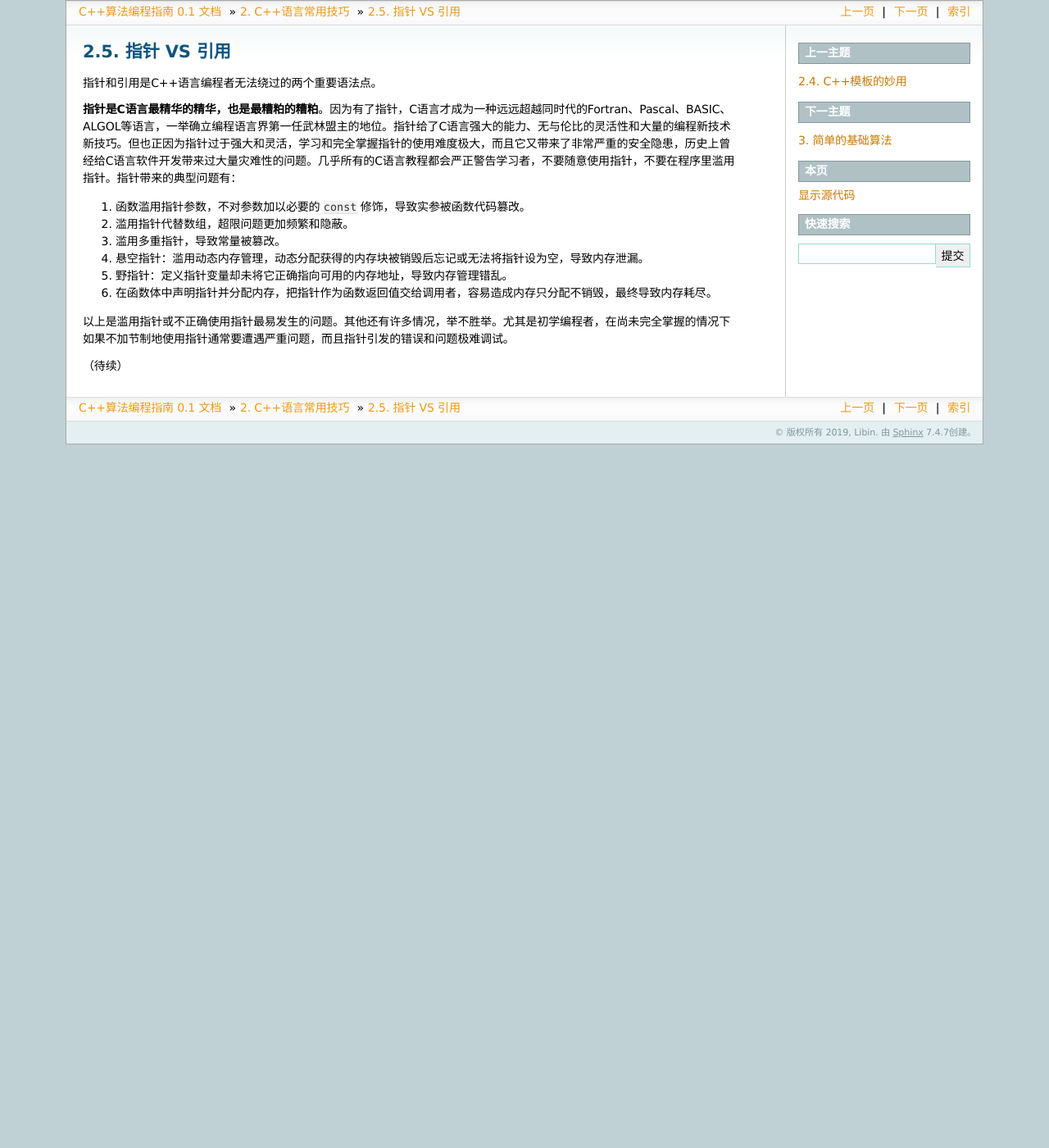
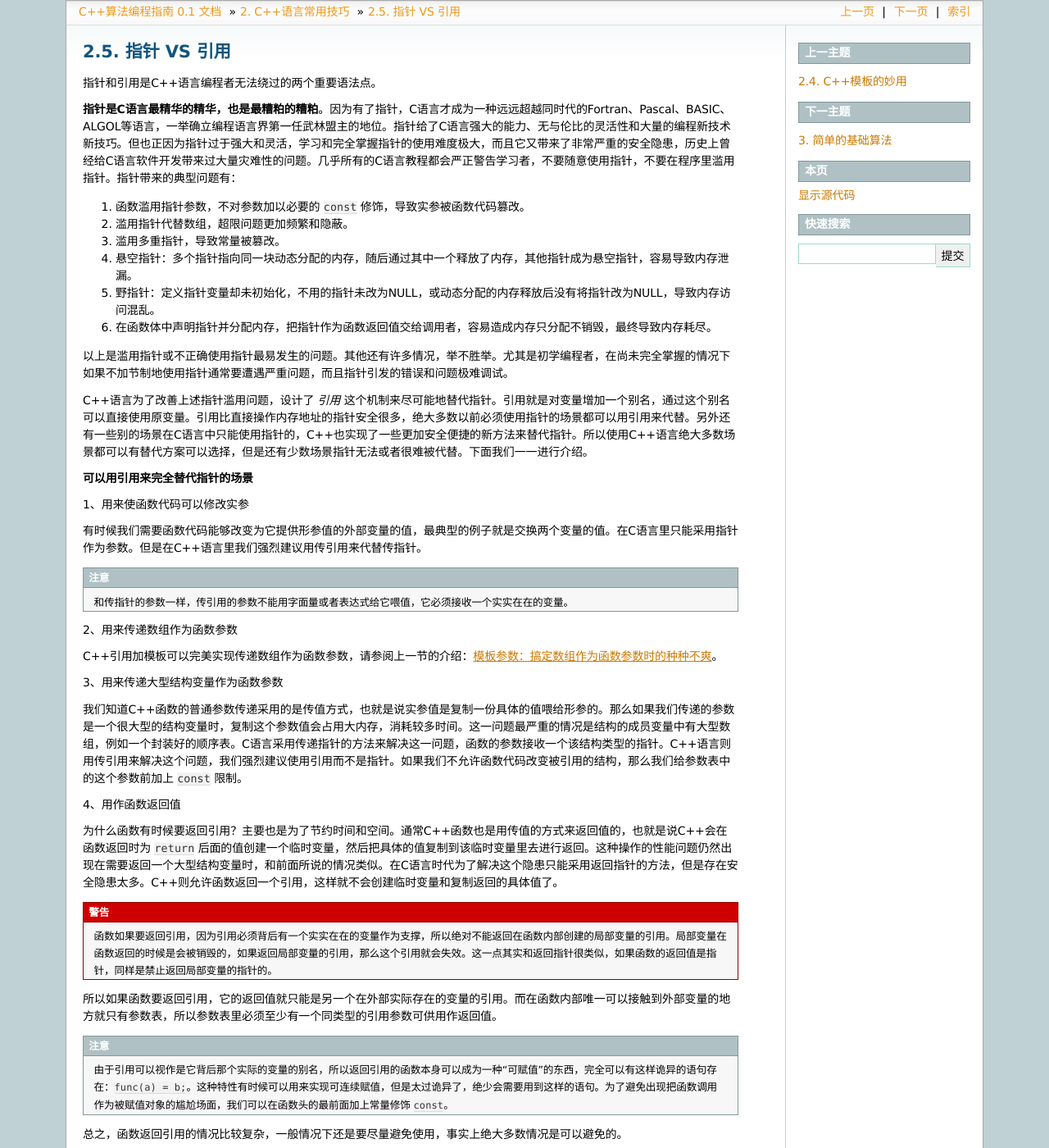
Before and after one commit to majorli/algo_guide, a Sphinx documentation site: the page built from source/ch01/150_pointers_refs.rst, in a window 1280 px wide and 1400 px high. Shown: the whole window at 82% size. Built offline with Sphinx 7.4.7, drawn with Linux system fonts in a browser that asks for light colours; some of the changed text lies outside the part shown.

Commit message:
20191109_0104

```diff
--- a/source/ch01/140_cpp_template.rst
+++ b/source/ch01/140_cpp_template.rst
@@ -106,6 +106,7 @@ C++模板并不限制一个模板函数里的泛型数量，也允许泛型和
 
    S<int, double> s1 = { 10, 3.14159 };
 
+.. _ref_140_template_array:
 
 **模板参数：搞定数组作为函数参数时的种种不爽**
 
--- a/source/ch01/150_pointers_refs.rst
+++ b/source/ch01/150_pointers_refs.rst
@@ -8,12 +8,69 @@
 1. 函数滥用指针参数，不对参数加以必要的 ``const`` 修饰，导致实参被函数代码篡改。
 2. 滥用指针代替数组，超限问题更加频繁和隐蔽。
 3. 滥用多重指针，导致常量被篡改。
-4. 悬空指针：滥用动态内存管理，动态分配获得的内存块被销毁后忘记或无法将指针设为空，导致内存泄漏。
-5. 野指针：定义指针变量却未将它正确指向可用的内存地址，导致内存管理错乱。
+4. 悬空指针：多个指针指向同一块动态分配的内存，随后通过其中一个释放了内存，其他指针成为悬空指针，容易导致内存泄漏。
+5. 野指针：定义指针变量却未初始化，不用的指针未改为NULL，或动态分配的内存释放后没有将指针改为NULL，导致内存访问混乱。
 6. 在函数体中声明指针并分配内存，把指针作为函数返回值交给调用者，容易造成内存只分配不销毁，最终导致内存耗尽。
 
 以上是滥用指针或不正确使用指针最易发生的问题。其他还有许多情况，举不胜举。尤其是初学编程者，在尚未完全掌握的情况下如果不加节制地使用指针通常要遭遇严重问题，而且指针引发的错误和问题极难调试。
 
+C++语言为了改善上述指针滥用问题，设计了 :emphasis:`引用` 这个机制来尽可能地替代指针。引用就是对变量增加一个别名，通过这个别名可以直接使用原变量。引用比直接操作内存地址的指针安全很多，绝大多数以前必须使用指针的场景都可以用引用来代替。另外还有一些别的场景在C语言中只能使用指针的，C++也实现了一些更加安全便捷的新方法来替代指针。所以使用C++语言绝大多数场景都可以有替代方案可以选择，但是还有少数场景指针无法或者很难被代替。下面我们一一进行介绍。
+
+
+**可以用引用来完全替代指针的场景**
+
+
+1、用来使函数代码可以修改实参
+
+有时候我们需要函数代码能够改变为它提供形参值的外部变量的值，最典型的例子就是交换两个变量的值。在C语言里只能采用指针作为参数。但是在C++语言里我们强烈建议用传引用来代替传指针。
+
+.. attention::
+
+   和传指针的参数一样，传引用的参数不能用字面量或者表达式给它喂值，它必须接收一个实实在在的变量。
+
+
+2、用来传递数组作为函数参数
+
+C++引用加模板可以完美实现传递数组作为函数参数，请参阅上一节的介绍：:ref:`模板参数：搞定数组作为函数参数时的种种不爽<ref_140_template_array>`。
+
+
+3、用来传递大型结构变量作为函数参数
+
+我们知道C++函数的普通参数传递采用的是传值方式，也就是说实参值是复制一份具体的值喂给形参的。那么如果我们传递的参数是一个很大型的结构变量时，复制这个参数值会占用大内存，消耗较多时间。这一问题最严重的情况是结构的成员变量中有大型数组，例如一个封装好的顺序表。C语言采用传递指针的方法来解决这一问题，函数的参数接收一个该结构类型的指针。C++语言则用传引用来解决这个问题，我们强烈建议使用引用而不是指针。如果我们不允许函数代码改变被引用的结构，那么我们给参数表中的这个参数前加上 ``const`` 限制。
+
+
+4、用作函数返回值
+
+为什么函数有时候要返回引用？主要也是为了节约时间和空间。通常C++函数也是用传值的方式来返回值的，也就是说C++会在函数返回时为 ``return`` 后面的值创建一个临时变量，然后把具体的值复制到该临时变量里去进行返回。这种操作的性能问题仍然出现在需要返回一个大型结构变量时，和前面所说的情况类似。在C语言时代为了解决这个隐患只能采用返回指针的方法，但是存在安全隐患太多。C++则允许函数返回一个引用，这样就不会创建临时变量和复制返回的具体值了。
+
+.. warning::
+
+   函数如果要返回引用，因为引用必须背后有一个实实在在的变量作为支撑，所以绝对不能返回在函数内部创建的局部变量的引用。局部变量在函数返回的时候是会被销毁的，如果返回局部变量的引用，那么这个引用就会失效。这一点其实和返回指针很类似，如果函数的返回值是指针，同样是禁止返回局部变量的指针的。
+
+所以如果函数要返回引用，它的返回值就只能是另一个在外部实际存在的变量的引用。而在函数内部唯一可以接触到外部变量的地方就只有参数表，所以参数表里必须至少有一个同类型的引用参数可供用作返回值。
+
+.. attention::
+
+   由于引用可以视作是它背后那个实际的变量的别名，所以返回引用的函数本身可以成为一种“可赋值”的东西，完全可以有这样诡异的语句存在：``func(a) = b;``。这种特性有时候可以用来实现可连续赋值，但是太过诡异了，绝少会需要用到这样的语句。为了避免出现把函数调用作为被赋值对象的尴尬场面，我们可以在函数头的最前面加上常量修饰 ``const``。
+
+总之，函数返回引用的情况比较复杂，一般情况下还是要尽量避免使用，事实上绝大多数情况是可以避免的。
+
+
+**无法或难以避免使用指针的情况**
+
+1、C字符串
+
+
+2、动态内存管理
+
+
+
+3、动态顺序数据结构
+
+
+4、链式数据结构
+
+
 
 
 （待续）
```
